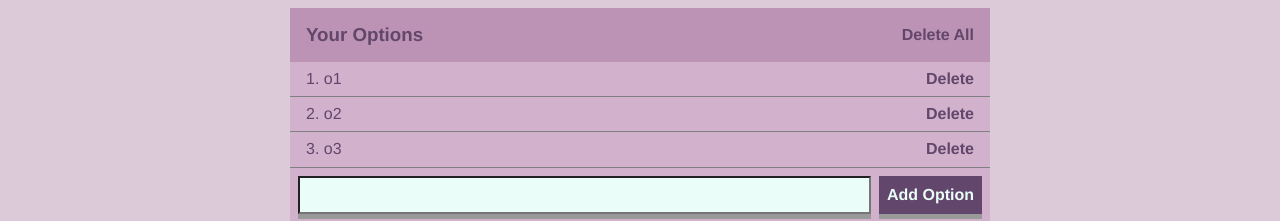
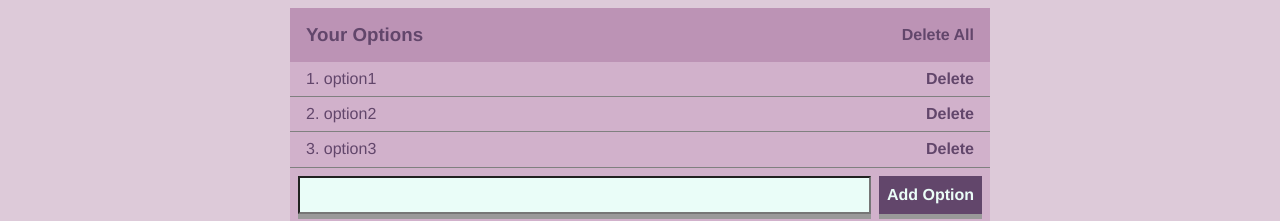
Before and after one commit to sharanjitsandhu/React-App-Indecision, a React (Create React App) app: page / in a window 1280 px wide. Shown: the part 221-442 px from the top of the page. Built offline with nearby package versions, Linux system fonts and the light colour scheme.

Commit message:
Made few tweaks

```diff
--- a/src/App.js
+++ b/src/App.js
@@ -10,7 +10,7 @@ import 'normalize.css';
 class App extends Component {
   state = {
     //options: ['o1', 'o2', 'o3']
-    options: ['o1', 'o2', 'o3'],
+    options: ['option1', 'option2', 'option3'],
     selectedOption: undefined
   };
 
--- a/src/components/Header.js
+++ b/src/components/Header.js
@@ -8,7 +8,7 @@ const Header = props => {
       <div className="container">
         {/* <h2 className="header-title">{props.title}</h2> */}
         <img
-          className="header-title"
+          className="logo"
           src={logo}
           alt="Logo"
           height="70px"
--- a/src/styles/components/header.scss
+++ b/src/styles/components/header.scss
@@ -13,6 +13,10 @@
   font-weight: 800;
 }
 
+.logo {
+  margin: 0;
+}
+
 @media (min-width: $desktop-breakpoint) {
   .header {
     margin-bottom: xl-size;
```
